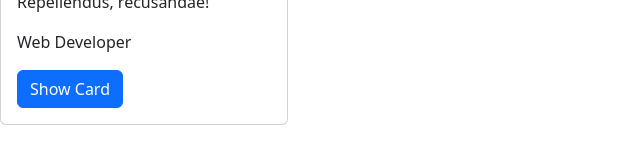
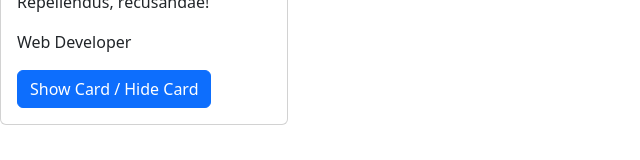
Before and after one commit to Nuga0909/react-state-checkpoint, a React (Create React App) app: page / in a window 1280 px wide. Shown: the part 322-482 px from the top of the page, without its empty margins (0-640 px from the left). Built offline with nearby package versions, Linux system fonts and the light colour scheme; the HTML template or start-up script is replaced by a standard one.

Commit message:
try componentDidMount

```diff
--- a/src/App.js
+++ b/src/App.js
@@ -1,8 +1,8 @@
 import "./App.css";
 import React, { Component } from "react";
-import Button from 'react-bootstrap/Button';
-import Card from 'react-bootstrap/Card';
-import 'bootstrap/dist/css/bootstrap.min.css';
+import Button from "react-bootstrap/Button";
+import Card from "react-bootstrap/Card";
+import "bootstrap/dist/css/bootstrap.min.css";
 
 // Person ={ fullName,bio, imgSrc, profession} and a boolean shows.
 class App extends Component {
@@ -11,34 +11,44 @@ class App extends Component {
     bio: "Lorem ipsum dolor sit amet, consectetur adipisicing elit. Repellendus, recusandae!",
     imgSrc: "https://avatars.githubusercontent.com/u/98366229?v=4",
     profession: "Web Developer",
-    shows: false
+    shows: false,
+    time: 0,
   };
 
-  handleShows = () => this.setState({
-    shows: !this.state.shows
-  });
+  handleShows = () =>
+    this.setState({
+      shows: !this.state.shows,
+    });
 
+  // mountTime = () => {
+  //   let time = 0;
+  //   time++;
+  //   if(this.state.shows)  console.log(`the component was mounted ${time} ago` ) ;
 
+  // }
+
+  // componentDidMount() {
+  //   setInterval(() => { this.mountTime() }, 1000)
+  // }
 
   render() {
     let showcard;
-    (this.state.shows) ? showcard = { display: 'none' } : showcard = { display: 'block' };
+    this.state.shows
+      ? (showcard = { display: "none" })
+      : (showcard = { display: "block" });
 
     return (
-
       <>
         <div className="shows"></div>
-        <Card style={{ width: '18rem' }}>
+        <Card style={{ width: "18rem" }}>
           <Card.Img style={showcard} variant="top" src={this.state.imgSrc} />
           <Card.Body>
             <Card.Title style={showcard}>{this.state.fullname}</Card.Title>
-            <Card.Text style={showcard}>
-              {this.state.bio}
-            </Card.Text>
-            <Card.Text style={showcard}>
-              {this.state.profession}
-            </Card.Text>
-            <Button variant="primary" onClick={this.handleShows}>Show Card</Button>
+            <Card.Text style={showcard}>{this.state.bio}</Card.Text>
+            <Card.Text style={showcard}>{this.state.profession}</Card.Text>
+            <Button variant="primary" onClick={this.handleShows}>
+              Show Card / Hide Card
+            </Button>
           </Card.Body>
         </Card>
       </>
@@ -46,6 +56,4 @@ class App extends Component {
   }
 }
 
-{/* <div style={displa}></div> */ }
-
 export default App;
```
